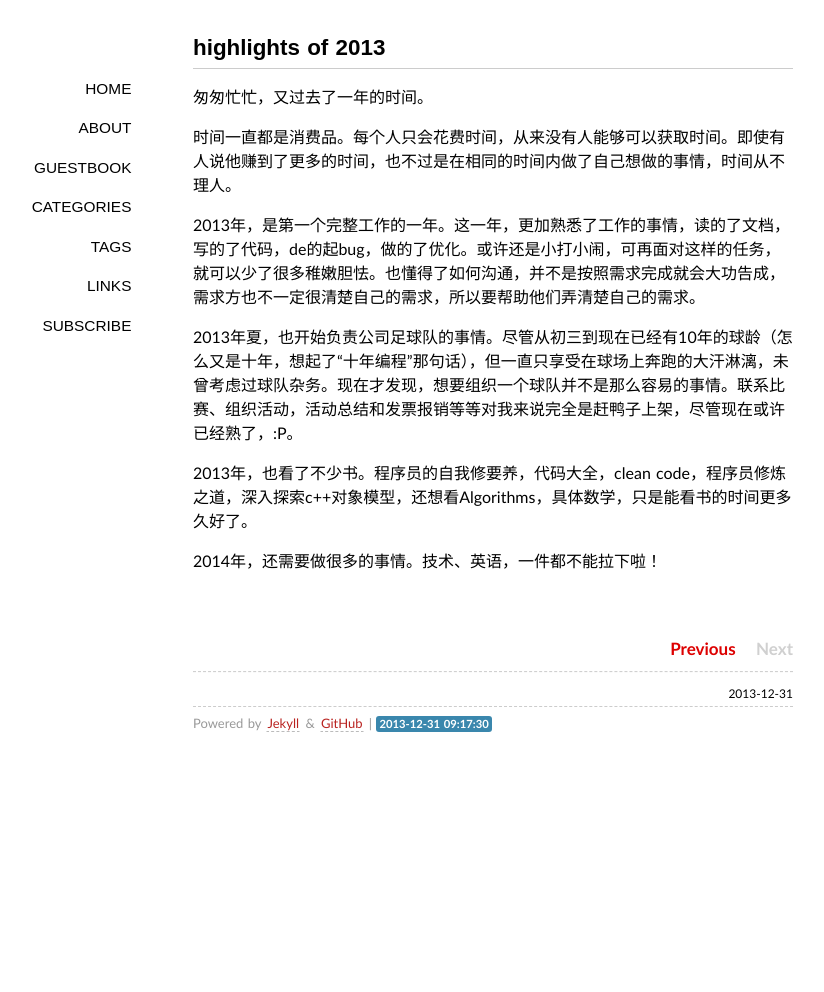
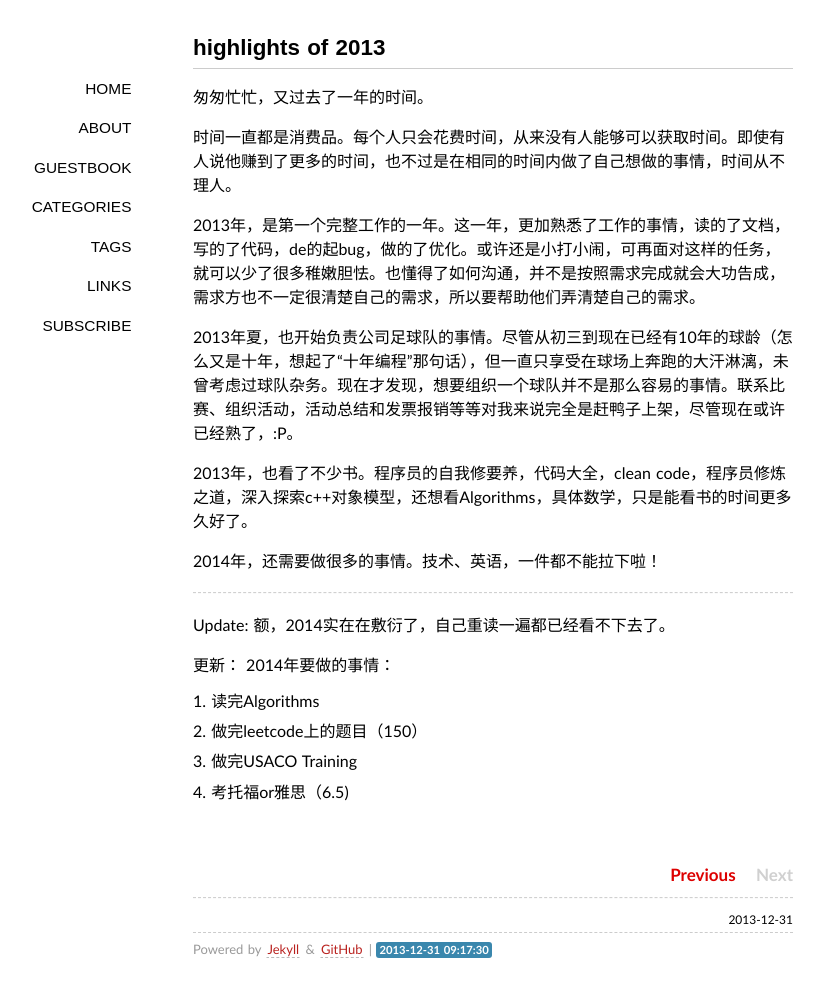
Before and after one commit to manfeyn/manfeyn.github.com, a Jekyll site: the page built from _posts/2013-12-31-annual-of-2013.md, in a window 1280 px wide. Shown: the whole page, without its empty margins (147-971 px from the left). Built offline with Jekyll 4.4.1, drawn with Linux system fonts in a browser that asks for light colours; some web fonts are replaced; Markdown is read by kramdown in place of the engine named in the settings; comment, search, counter and statistics services are not loaded; before the commit the page ends 900 px from its top, so only the background shows below that.

Commit message:
modify annual

```diff
--- a/_posts/2013-12-31-annual-of-2013.md
+++ b/_posts/2013-12-31-annual-of-2013.md
@@ -5,7 +5,6 @@ categories:
 -
 tags:
 -
-
 
 ---
 匆匆忙忙，又过去了一年的时间。
@@ -19,3 +18,14 @@ tags:
 2013年，也看了不少书。程序员的自我修要养，代码大全，clean code，程序员修炼之道，深入探索c++对象模型，还想看Algorithms，具体数学，只是能看书的时间更多久好了。
 
 2014年，还需要做很多的事情。技术、英语，一件都不能拉下啦！
+
+----------
+Update:
+额，2014实在在敷衍了，自己重读一遍都已经看不下去了。
+
+更新：
+2014年要做的事情：
+1. 读完Algorithms
+2. 做完leetcode上的题目（150）
+3. 做完USACO Training
+4. 考托福or雅思（6.5)
```
